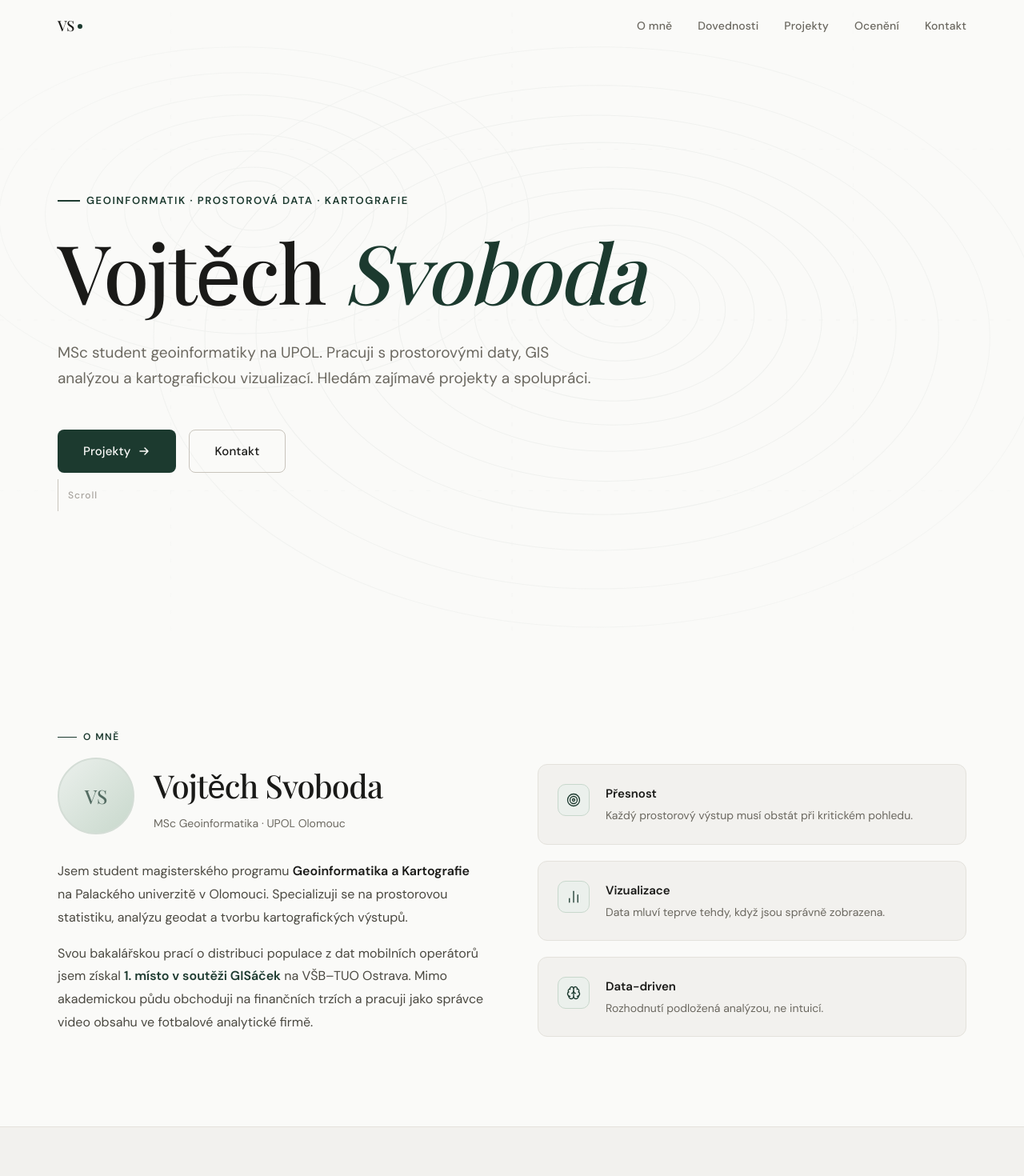
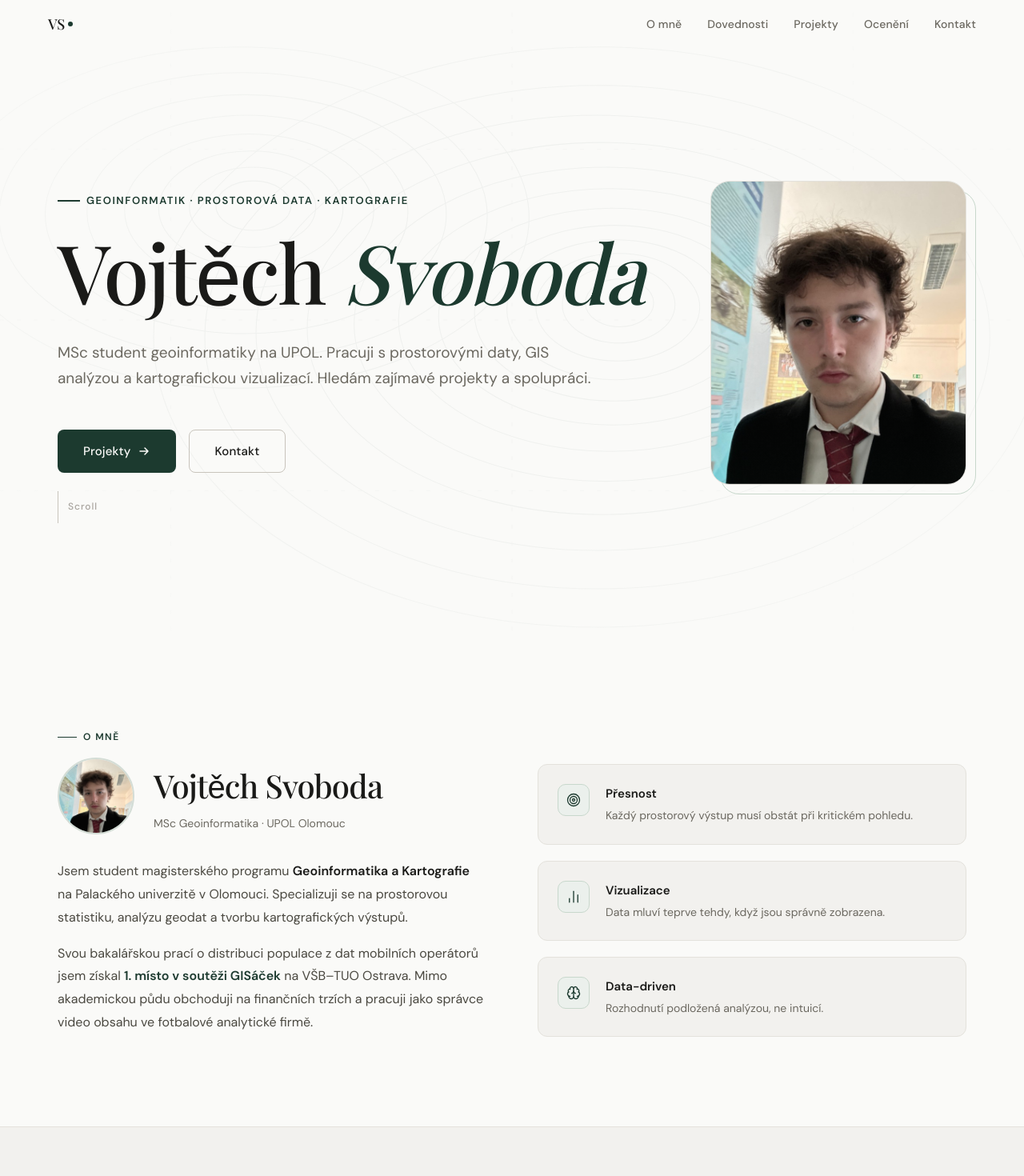
Before and after one commit to MetrPikeska/vojtech-svoboda-web, a Next.js app: page / in a window 1280 px wide. Shown: the top 1470 px of the page at 80% size. Built offline with nearby package versions, Linux system fonts and the light colour scheme.

Commit message:
Refactor code structure for improved readability and maintainability

```diff
--- a/components/About.tsx
+++ b/components/About.tsx
@@ -1,6 +1,7 @@
 "use client";
 
 import { useRef } from "react";
+import Image from "next/image";
 import { motion, useInView } from "framer-motion";
 import { Target, BarChart2, Brain } from "lucide-react";
 
@@ -101,35 +102,25 @@ export default function About() {
               marginBottom: "2rem",
             }}
           >
-            {/* Photo placeholder */}
             <div
               style={{
                 width: 96,
                 height: 96,
                 borderRadius: "50%",
-                background: "linear-gradient(135deg, #EBF0EC 0%, #C8D8CC 100%)",
                 flexShrink: 0,
-                display: "flex",
-                alignItems: "center",
-                justifyContent: "center",
                 border: "2px solid #D4DDD6",
                 position: "relative",
                 overflow: "hidden",
+                background: "#EBF0EC",
               }}
-              aria-label="Fotografie Vojtěcha Svobody"
-              role="img"
             >
-              <span
-                style={{
-                  fontFamily: "var(--font-display), Playfair Display, Georgia, serif",
-                  fontSize: "1.5rem",
-                  fontWeight: 500,
-                  color: "#1C3A2F",
-                  opacity: 0.7,
-                }}
-              >
-                VS
-              </span>
+              <Image
+                src="/hero_foto.jpeg"
+                alt="Vojtěch Svoboda"
+                fill
+                style={{ objectFit: "cover", objectPosition: "center top" }}
+                sizes="96px"
+              />
             </div>
 
             <div>
--- a/components/Header.tsx
+++ b/components/Header.tsx
@@ -2,6 +2,7 @@
 
 import { useEffect, useState } from "react";
 import { Menu, X } from "lucide-react";
+import { useIsMobile } from "@/lib/hooks";
 
 const navLinks = [
   { href: "#o-mne", label: "O mně" },
@@ -14,6 +15,7 @@ const navLinks = [
 export default function Header() {
   const [scrolled, setScrolled] = useState(false);
   const [open, setOpen] = useState(false);
+  const isMobile = useIsMobile(768);
 
   useEffect(() => {
     const onScroll = () => setScrolled(window.scrollY > 40);
@@ -21,11 +23,18 @@ export default function Header() {
     return () => window.removeEventListener("scroll", onScroll);
   }, []);
 
+  // Close menu on resize to desktop
+  useEffect(() => {
+    if (!isMobile) setOpen(false);
+  }, [isMobile]);
+
   const handleNavClick = (href: string) => {
     setOpen(false);
     const el = document.querySelector(href);
     if (el) el.scrollIntoView({ behavior: "smooth" });
   };
+
+  const solidBg = scrolled || open;
 
   return (
     <header
@@ -36,26 +45,25 @@ export default function Header() {
         right: 0,
         zIndex: 50,
         transition: "background 0.3s, box-shadow 0.3s, border-color 0.3s",
-        background: scrolled ? "rgba(250,250,248,0.95)" : "transparent",
-        backdropFilter: scrolled ? "blur(12px)" : "none",
+        background: solidBg ? "rgba(250,250,248,0.97)" : "transparent",
+        backdropFilter: solidBg ? "blur(12px)" : "none",
+        WebkitBackdropFilter: solidBg ? "blur(12px)" : "none",
         borderBottom: scrolled ? "1px solid #E4E2DC" : "1px solid transparent",
-        boxShadow: scrolled
-          ? "0 1px 12px rgba(28,58,47,0.06)"
-          : "none",
+        boxShadow: scrolled ? "0 1px 12px rgba(28,58,47,0.06)" : "none",
       }}
     >
       <div
         style={{
           maxWidth: 1200,
           margin: "0 auto",
-          padding: "0 2rem",
-          height: 64,
+          padding: "0 1.25rem",
+          height: 60,
           display: "flex",
           alignItems: "center",
           justifyContent: "space-between",
         }}
       >
-        {/* Logo / name */}
+        {/* Logo */}
         <a
           href="#"
           onClick={(e) => {
@@ -69,29 +77,26 @@ export default function Header() {
             color: "#1A1A18",
             textDecoration: "none",
             letterSpacing: "-0.01em",
+            display: "flex",
+            alignItems: "center",
+            gap: 4,
           }}
         >
           VS
           <span
             style={{
-              display: "inline-block",
               width: 6,
               height: 6,
               borderRadius: "50%",
               backgroundColor: "#1C3A2F",
-              marginLeft: 4,
-              marginBottom: 2,
-              verticalAlign: "middle",
+              flexShrink: 0,
             }}
           />
         </a>
 
-        {/* Desktop nav */}
-        <nav
-          aria-label="Hlavní navigace"
-          style={{ display: "flex", gap: "2rem" }}
-          className="hidden md:flex"
-        >
+        {/* Desktop nav — only rendered when not mobile */}
+        {!isMobile && (
+          <nav aria-label="Hlavní navigace" style={{ display: "flex", gap: "2rem" }}>
             {navLinks.map((link) => (
               <a
                 key={link.href}
@@ -107,6 +112,7 @@ export default function Header() {
                   textDecoration: "none",
                   letterSpacing: "0.01em",
                   transition: "color 0.2s",
+                  padding: "0.25rem 0",
                 }}
                 onMouseEnter={(e) =>
                   ((e.target as HTMLElement).style.color = "#1C3A2F")
@@ -119,37 +125,45 @@ export default function Header() {
               </a>
             ))}
           </nav>
+        )}
 
         {/* Mobile hamburger */}
+        {isMobile && (
           <button
-          className="md:hidden"
             onClick={() => setOpen((v) => !v)}
             aria-label={open ? "Zavřít menu" : "Otevřít menu"}
+            aria-expanded={open}
             style={{
               background: "none",
               border: "none",
               cursor: "pointer",
               color: "#1A1A18",
-            padding: 8,
+              padding: "0.5rem",
+              display: "flex",
+              alignItems: "center",
+              justifyContent: "center",
+              borderRadius: 6,
             }}
           >
             {open ? <X size={22} /> : <Menu size={22} />}
           </button>
+        )}
       </div>
 
-      {/* Mobile menu */}
-      {open && (
+      {/* Mobile dropdown menu */}
+      {isMobile && open && (
         <div
           style={{
             background: "rgba(250,250,248,0.98)",
             backdropFilter: "blur(12px)",
+            WebkitBackdropFilter: "blur(12px)",
             borderTop: "1px solid #E4E2DC",
-            padding: "1.25rem 2rem 1.5rem",
+            padding: "0.5rem 0 1rem",
           }}
         >
           <nav
             aria-label="Mobilní navigace"
-            style={{ display: "flex", flexDirection: "column", gap: "1rem" }}
+            style={{ display: "flex", flexDirection: "column" }}
           >
             {navLinks.map((link) => (
               <a
@@ -164,6 +178,17 @@ export default function Header() {
                   fontWeight: 500,
                   color: "#1A1A18",
                   textDecoration: "none",
+                  padding: "0.875rem 1.5rem",
+                  borderBottom: "1px solid #F2F1EE",
+                  transition: "background 0.15s, color 0.15s",
+                }}
+                onMouseEnter={(e) => {
+                  (e.currentTarget as HTMLElement).style.background = "#F2F1EE";
+                  (e.currentTarget as HTMLElement).style.color = "#1C3A2F";
+                }}
+                onMouseLeave={(e) => {
+                  (e.currentTarget as HTMLElement).style.background = "transparent";
+                  (e.currentTarget as HTMLElement).style.color = "#1A1A18";
                 }}
               >
                 {link.label}
--- a/components/Hero.tsx
+++ b/components/Hero.tsx
@@ -1,6 +1,8 @@
 "use client";
 
+import Image from "next/image";
 import { motion } from "framer-motion";
+import { useIsMobile } from "@/lib/hooks";
 
 const fadeUp = {
   hidden: { opacity: 0, y: 24 },
@@ -12,6 +14,7 @@ const fadeUp = {
 };
 
 export default function Hero() {
+  const isMobile = useIsMobile(1024);
   return (
     <section
       id="hero"
@@ -24,10 +27,8 @@ export default function Hero() {
         overflow: "hidden",
       }}
     >
-      {/* Contour lines SVG background */}
       <ContourBackground />
 
-      {/* Gradient vignette */}
       <div
         aria-hidden
         style={{
@@ -47,9 +48,14 @@ export default function Hero() {
           margin: "0 auto",
           padding: "8rem 2rem 6rem",
           width: "100%",
+          display: "grid",
+          gridTemplateColumns: "1fr auto",
+          gap: "4rem",
+          alignItems: "center",
         }}
       >
-        {/* Eyebrow */}
+        {/* Left: text content */}
+        <div>
           <motion.p
             custom={0}
             variants={fadeUp}
@@ -79,7 +85,6 @@ export default function Hero() {
             Geoinformatik · Prostorová data · Kartografie
           </motion.p>
 
-        {/* Main heading */}
           <motion.h1
             custom={1}
             variants={fadeUp}
@@ -100,7 +105,6 @@ export default function Hero() {
             <em style={{ fontStyle: "italic", color: "#1C3A2F" }}>Svoboda</em>
           </motion.h1>
 
-        {/* Perex */}
           <motion.p
             custom={2}
             variants={fadeUp}
@@ -119,7 +123,6 @@ export default function Hero() {
             spolupráci.
           </motion.p>
 
-        {/* CTAs */}
           <motion.div
             custom={3}
             variants={fadeUp}
@@ -150,26 +153,16 @@ export default function Hero() {
                 letterSpacing: "0.01em",
               }}
               onMouseEnter={(e) => {
-              (e.currentTarget as HTMLElement).style.backgroundColor =
-                "#2D5C48";
-              (e.currentTarget as HTMLElement).style.transform =
-                "translateY(-1px)";
+                (e.currentTarget as HTMLElement).style.backgroundColor = "#2D5C48";
+                (e.currentTarget as HTMLElement).style.transform = "translateY(-1px)";
               }}
               onMouseLeave={(e) => {
-              (e.currentTarget as HTMLElement).style.backgroundColor =
-                "#1C3A2F";
-              (e.currentTarget as HTMLElement).style.transform =
-                "translateY(0)";
+                (e.currentTarget as HTMLElement).style.backgroundColor = "#1C3A2F";
+                (e.currentTarget as HTMLElement).style.transform = "translateY(0)";
               }}
             >
               Projekty
-            <svg
-              width="16"
-              height="16"
-              viewBox="0 0 16 16"
-              fill="none"
-              aria-hidden
-            >
+              <svg width="16" height="16" viewBox="0 0 16 16" fill="none" aria-hidden>
                 <path
                   d="M3 8h10M9 4l4 4-4 4"
                   stroke="currentColor"
@@ -206,18 +199,75 @@ export default function Hero() {
               onMouseEnter={(e) => {
                 (e.currentTarget as HTMLElement).style.borderColor = "#1C3A2F";
                 (e.currentTarget as HTMLElement).style.color = "#1C3A2F";
-              (e.currentTarget as HTMLElement).style.transform =
-                "translateY(-1px)";
+                (e.currentTarget as HTMLElement).style.transform = "translateY(-1px)";
               }}
               onMouseLeave={(e) => {
                 (e.currentTarget as HTMLElement).style.borderColor = "#C8C4BC";
                 (e.currentTarget as HTMLElement).style.color = "#1A1A18";
-              (e.currentTarget as HTMLElement).style.transform =
-                "translateY(0)";
+                (e.currentTarget as HTMLElement).style.transform = "translateY(0)";
               }}
             >
               Kontakt
             </a>
+          </motion.div>
+        </div>
+
+        {/* Right: photo — hidden on small screens via inline media workaround */}
+        <motion.div
+          custom={4}
+          variants={fadeUp}
+          initial="hidden"
+          animate="visible"
+          className="hidden lg:block"
+          style={{
+            position: "relative",
+            flexShrink: 0,
+          }}
+        >
+          <div
+            style={{
+              width: 320,
+              height: 380,
+              borderRadius: 24,
+              overflow: "hidden",
+              border: "1px solid #E4E2DC",
+              position: "relative",
+              background: "#EBF0EC",
+            }}
+          >
+            <Image
+              src="/hero_foto.jpeg"
+              alt="Vojtěch Svoboda"
+              fill
+              style={{ objectFit: "cover", objectPosition: "center top" }}
+              priority
+              sizes="320px"
+            />
+            {/* Subtle overlay */}
+            <div
+              aria-hidden
+              style={{
+                position: "absolute",
+                inset: 0,
+                background:
+                  "linear-gradient(to bottom, transparent 60%, rgba(28,58,47,0.08) 100%)",
+              }}
+            />
+          </div>
+          {/* Decorative border offset */}
+          <div
+            aria-hidden
+            style={{
+              position: "absolute",
+              top: 12,
+              left: 12,
+              width: 320,
+              height: 380,
+              borderRadius: 24,
+              border: "1px solid #C8D8CC",
+              zIndex: -1,
+            }}
+          />
         </motion.div>
 
         {/* Scroll indicator */}
@@ -250,11 +300,7 @@ export default function Hero() {
           >
             <motion.span
               animate={{ y: ["-100%", "100%"] }}
-              transition={{
-                repeat: Infinity,
-                duration: 1.6,
-                ease: "easeInOut",
-              }}
+              transition={{ repeat: Infinity, duration: 1.6, ease: "easeInOut" }}
               style={{
                 position: "absolute",
                 inset: 0,
@@ -285,14 +331,7 @@ function ContourBackground() {
       viewBox="0 0 1200 800"
       preserveAspectRatio="xMidYMid slice"
     >
-      {/* Contour lines — terrain-inspired */}
-      <g
-        fill="none"
-        stroke="#1C3A2F"
-        strokeWidth="1"
-        strokeLinecap="round"
-      >
-        {/* Outer rings */}
+      <g fill="none" stroke="#1C3A2F" strokeWidth="1" strokeLinecap="round">
         <ellipse cx="700" cy="420" rx="520" ry="340" />
         <ellipse cx="700" cy="420" rx="460" ry="295" />
         <ellipse cx="700" cy="415" rx="400" ry="255" />
@@ -305,7 +344,6 @@ function ContourBackground() {
         <ellipse cx="724" cy="385" rx="96" ry="63" />
         <ellipse cx="725" cy="382" rx="66" ry="45" />
         <ellipse cx="726" cy="380" rx="40" ry="28" />
-        {/* Second peak */}
         <ellipse cx="280" cy="280" rx="340" ry="200" />
         <ellipse cx="285" cy="278" rx="286" ry="168" />
         <ellipse cx="288" cy="276" rx="235" ry="140" />
@@ -314,7 +352,6 @@ function ContourBackground() {
         <ellipse cx="294" cy="270" rx="108" ry="68" />
         <ellipse cx="296" cy="268" rx="74" ry="47" />
         <ellipse cx="297" cy="266" rx="44" ry="29" />
-        {/* Horizontal grid lines subtle */}
         <line x1="0" y1="200" x2="1200" y2="200" strokeWidth="0.5" strokeDasharray="4 16" />
         <line x1="0" y1="400" x2="1200" y2="400" strokeWidth="0.5" strokeDasharray="4 16" />
         <line x1="0" y1="600" x2="1200" y2="600" strokeWidth="0.5" strokeDasharray="4 16" />
--- a/components/Projects.tsx
+++ b/components/Projects.tsx
@@ -3,6 +3,7 @@
 import { useRef } from "react";
 import { motion, useInView } from "framer-motion";
 import { projects } from "@/lib/data";
+import { useIsMobile } from "@/lib/hooks";
 import { ArrowUpRight } from "lucide-react";
 
 const fadeUp = {
@@ -148,24 +149,28 @@ function ProjectCard({
   project: Project;
   featured?: boolean;
 }) {
+  const isMobile = useIsMobile(768);
   const hasLink = !!project.href;
+  const hasMultiLinks = !!(project.links && project.links.length > 0);
+  const clickable = hasLink && !hasMultiLinks;
+  const isRow = featured && !isMobile;
 
   const inner = (
     <motion.article
-      whileHover={hasLink ? { y: -4 } : { y: -2 }}
+      whileHover={{ y: hasLink || hasMultiLinks ? -4 : -2 }}
       transition={{ duration: 0.25, ease: [0.22, 1, 0.36, 1] as [number, number, number, number] }}
       style={{
         background: "#FAFAF8",
         border: "1px solid #E4E2DC",
         borderRadius: 16,
-        padding: featured ? "2.5rem" : "1.75rem",
+        padding: isMobile ? "1.25rem" : featured ? "2.5rem" : "1.75rem",
         height: "100%",
         display: "flex",
-        flexDirection: featured ? ("row" as const) : ("column" as const),
-        gap: featured ? "3rem" : "1rem",
+        flexDirection: isRow ? ("row" as const) : ("column" as const),
+        gap: isRow ? "3rem" : "1rem",
         transition: "box-shadow 0.25s, border-color 0.25s",
-        cursor: hasLink ? "pointer" : "default",
-        alignItems: featured ? "flex-start" : undefined,
+        cursor: clickable ? "pointer" : "default",
+        alignItems: isRow ? "flex-start" : undefined,
         position: "relative",
         overflow: "hidden",
       }}
@@ -209,8 +214,8 @@ function ProjectCard({
       {/* Left / top content */}
       <div
         style={{
-          flex: featured ? "0 0 auto" : undefined,
-          width: featured ? "clamp(200px, 35%, 320px)" : undefined,
+          flex: isRow ? "0 0 auto" : undefined,
+          width: isRow ? "clamp(200px, 35%, 320px)" : undefined,
         }}
       >
         <p
@@ -240,7 +245,7 @@ function ProjectCard({
           {project.title}
         </h3>
 
-        {project.award && featured && (
+        {project.award && isRow && (
           <div
             style={{
               display: "inline-flex",
@@ -263,7 +268,7 @@ function ProjectCard({
 
       {/* Right / bottom content */}
       <div style={{ flex: 1 }}>
-        {project.award && !featured && (
+        {project.award && !isRow && (
           <div
             style={{
               display: "inline-flex",
@@ -300,7 +305,7 @@ function ProjectCard({
             display: "flex",
             flexWrap: "wrap",
             gap: "0.35rem",
-            marginBottom: hasLink ? "1.5rem" : 0,
+            marginBottom: hasLink || hasMultiLinks ? "1.25rem" : 0,
           }}
         >
           {project.tags.map((tag) => (
@@ -322,8 +327,49 @@ function ProjectCard({
           ))}
         </div>
 
-        {/* Link */}
-        {hasLink && (
+        {/* Multi-links */}
+        {hasMultiLinks && (
+          <div style={{ display: "flex", flexWrap: "wrap", gap: "0.5rem" }}>
+            {project.links!.map((link) => (
+              <a
+                key={link.href}
+                href={link.href}
+                target="_blank"
+                rel="noopener noreferrer"
+                onClick={(e) => e.stopPropagation()}
+                style={{
+                  display: "inline-flex",
+                  alignItems: "center",
+                  gap: "0.3rem",
+                  fontSize: "0.8125rem",
+                  fontWeight: 600,
+                  color: "#1C3A2F",
+                  backgroundColor: "#EBF0EC",
+                  border: "1px solid #C8D8CC",
+                  borderRadius: 6,
+                  padding: "0.35rem 0.75rem",
+                  textDecoration: "none",
+                  transition: "background 0.15s, border-color 0.15s",
+                  letterSpacing: "0.01em",
+                }}
+                onMouseEnter={(e) => {
+                  (e.currentTarget as HTMLElement).style.backgroundColor = "#D4E8DA";
+                  (e.currentTarget as HTMLElement).style.borderColor = "#A8C8B4";
+                }}
+                onMouseLeave={(e) => {
+                  (e.currentTarget as HTMLElement).style.backgroundColor = "#EBF0EC";
+                  (e.currentTarget as HTMLElement).style.borderColor = "#C8D8CC";
+                }}
+              >
+                {link.label}
+                <ArrowUpRight size={13} strokeWidth={2} />
+              </a>
+            ))}
+          </div>
+        )}
+
+        {/* Single link */}
+        {clickable && (
           <div
             style={{
               display: "inline-flex",
@@ -343,7 +389,7 @@ function ProjectCard({
     </motion.article>
   );
 
-  if (hasLink) {
+  if (clickable) {
     return (
       <a
         href={project.href!}
--- /dev/null
+++ b/lib/hooks.ts
@@ -0,0 +1,17 @@
+"use client";
+
+import { useEffect, useState } from "react";
+
+export function useIsMobile(breakpoint = 768) {
+  const [isMobile, setIsMobile] = useState(false);
+
+  useEffect(() => {
+    const mq = window.matchMedia(`(max-width: ${breakpoint - 1}px)`);
+    setIsMobile(mq.matches);
+    const handler = (e: MediaQueryListEvent) => setIsMobile(e.matches);
+    mq.addEventListener("change", handler);
+    return () => mq.removeEventListener("change", handler);
+  }, [breakpoint]);
+
+  return isMobile;
+}
```
Also changed, not shown: components/Contact.tsx (+7 -1 lines), components/Footer.tsx (+24 -1 lines), lib/data.ts (+20 -0 lines), hero_foto.jpeg (added), public/hero_foto.jpeg (added). Lines whose indentation alone changed are shown as unchanged.
